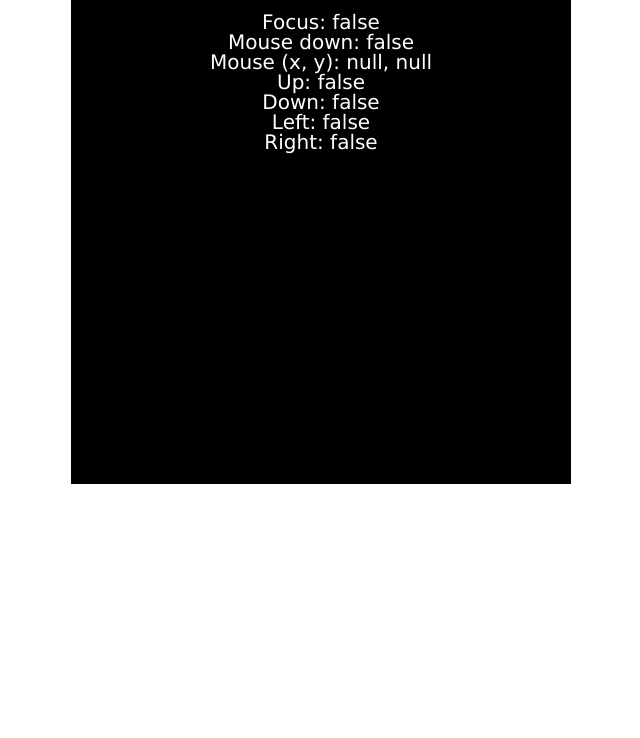
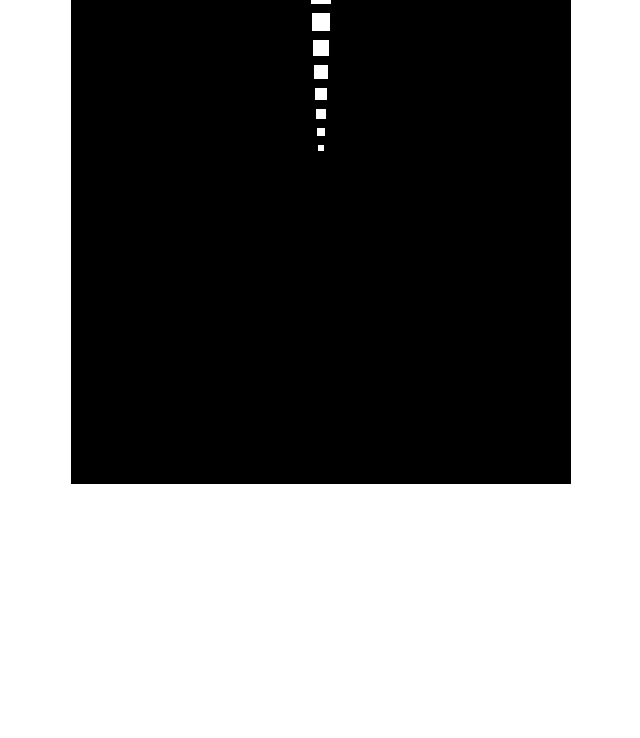
Before and after one commit to dioxbow/snake-battle, a plain HTML site: page index.html in a window 1280 px wide. Shown: the part 62-800 px from the top of the page, without its empty margins (319-959 px from the left). Drawn offline with Linux system fonts and the light colour scheme.

Commit message:
implemented basic player snake

```diff
--- a/index.html
+++ b/index.html
@@ -12,6 +12,7 @@
 
 <script type="text/javascript" src="js/jquery/jquery-1.11.3.min.js"></script>
 <script type="text/javascript" src="js/input_manager.js"></script>
+<script type="text/javascript" src="js/segment.js"></script>
 <script type="text/javascript" src="js/application.js"></script>
 
 </body>
--- a/js/application.js
+++ b/js/application.js
@@ -1,5 +1,7 @@
 var WIDTH, HEIGHT;
 var canvas, ctx;
+var input;
+var player;
 
 function main() {
 	WIDTH = 500;
@@ -9,12 +11,23 @@ function main() {
 	canvas.width = WIDTH;
 	canvas.height = HEIGHT;
 	ctx = canvas.getContext("2d");
-	input = new InputManager();
 
 	init();
 }
 
 function init() {
+	input = new InputManager();
+
+	player = [];
+	player.push(new Segment(WIDTH/2-10, HEIGHT/2-10, "player", 20, 0, 1));
+	player.push(new Segment(WIDTH/2-9, HEIGHT/2-10, "player", 18, 0, 1));
+	player.push(new Segment(WIDTH/2-8, HEIGHT/2-10, "player", 16, 0, 1));
+	player.push(new Segment(WIDTH/2-7, HEIGHT/2-10, "player", 14, 0, 1));
+	player.push(new Segment(WIDTH/2-6, HEIGHT/2-10, "player", 12, 0, 1));
+	player.push(new Segment(WIDTH/2-5, HEIGHT/2-10, "player", 10, 0, 1));
+	player.push(new Segment(WIDTH/2-4, HEIGHT/2-10, "player", 8, 0, 1));
+	player.push(new Segment(WIDTH/2-3, HEIGHT/2-10, "player", 6, 0, 1));
+
 	window.requestAnimationFrame(loop);
 }
 
@@ -24,23 +37,21 @@ function loop() {
 	window.requestAnimationFrame(loop);
 }
 
-function update() {}
+function update() {
+	//player[0].updateTail(input.getMouse("x"), input.getMouse("y"), 0);
+	player[0].updateHead();
+	for (var i = 1; i < player.length; i++) {
+		player[i].updateTail(player[i-1].x, player[i-1].y, player[i-1].getSize());
+	}
+}
 
 function draw() {
 	ctx.fillRect(0, 0, WIDTH, HEIGHT);
 	ctx.save();
 
-	ctx.fillStyle = "#ffffff";
-	ctx.font = "20px Verdana, sans-serif";
-	ctx.textAlign = "center";
-	ctx.textBaseline = "middle";
-	ctx.fillText("Focus: " + input.getFocus(), WIDTH/2, 40);
-	ctx.fillText("Mouse down: " + input.getMouse("down"), WIDTH/2, 60);
-	ctx.fillText("Mouse (x, y): " + input.getMouse("x") +  ", " + input.getMouse("y"), WIDTH/2, 80);
-	ctx.fillText("Up: " + input.getKey("up"), WIDTH/2, 100);
-	ctx.fillText("Down: " + input.getKey("down"), WIDTH/2, 120);
-	ctx.fillText("Left: " + input.getKey("left"), WIDTH/2, 140);
-	ctx.fillText("Right: " + input.getKey("right"), WIDTH/2, 160);
+	for (var i = 0; i < player.length; i++) {
+		player[i].draw();
+	}
 
 	ctx.restore();
 }
--- a/js/input_manager.js
+++ b/js/input_manager.js
@@ -1,9 +1,8 @@
 function InputManager() {
-
-	var focus = false;
-	var mouse = {down: false, x: null, y: null};
-	var keystate = {};
-	var keys = {
+	var _focus = false;
+	var _mouse = {down: false, x: null, y: null};
+	var _keystate = {};
+	var _keys = {
 		backspace:8,
 		tab:9,
 		enter:13,
@@ -55,43 +54,41 @@ function InputManager() {
 	$(function() {
 		$(document)
 			.mouseup(function() {
-				mouse.down = false;
+				_mouse.down = false;
 			}).mousemove(function(event) {
-				mouse.x = event.clientX - canvas.getBoundingClientRect().left;
-				mouse.y = event.clientY - canvas.getBoundingClientRect().top;
+				_mouse.x = event.clientX - canvas.getBoundingClientRect().left;
+				_mouse.y = event.clientY - canvas.getBoundingClientRect().top;
 			}).mousedown(function(event) {
-				focus = true;
-				mouse.down = true;
-				mouse.x = event.clientX;
-				mouse.y = event.clientY;
-				keystate = {};
+				_focus = true;
+				_mouse.down = true;
+				_mouse.x = event.clientX;
+				_mouse.y = event.clientY;
+				_keystate = {};
 			}).keydown(function(event) {
-				keystate[event.keyCode] = true;
+				_keystate[event.keyCode] = true;
 			}).keyup(function(event) {
-				delete keystate[event.keyCode];
+				delete _keystate[event.keyCode];
 			});
 		$(window)
 			.blur(function() {
-				focus = false;
-				mouse.down = false;
-				keystate = {};
+				_focus = false;
+				_mouse.down = false;
+				_keystate = {};
 			}).focus(function() {
-				focus = true;
+				_focus = true;
 			});
-
 	})
 
 	this.getKey = function(keyName) {
-		if (keystate[keys[keyName]]) return keystate[keys[keyName]];
+		if (_keystate[_keys[keyName]]) return _keystate[_keys[keyName]];
 		else return false;
 	}
 
 	this.getMouse = function(attributeName) {
-		return mouse[attributeName];
+		return _mouse[attributeName];
 	}
 
 	this.getFocus = function() {
-		return focus;
+		return _focus;
 	}
-
 }
--- /dev/null
+++ b/js/segment.js
@@ -0,0 +1,91 @@
+function Segment(x, y, type, size, dir, speed) {
+	this.x = x;
+	this.y = y;
+
+	var _dir = dir;
+	var _dirMapArrow = {0: "up", 1: "right", 2: "down", 3: "left"};
+	var _dirMapWASD = {0: "w", 1: "d", 2: "s", 3: "a"};
+	var _speed = speed;
+	var _size = size;
+	var _color;
+
+	if (type == "player") {
+		_color = "#ffffff";
+	} else if (type == "enemy") {
+		_color = "#ff0000";
+	}
+
+	this.setSize = function(size) {
+		_size = size;
+	};
+
+	this.getSize = function() {
+		return _size;
+	};
+
+	this.updateHead = function() {
+		if (!input.getKey(_dirMapArrow[_dir]) && !input.getKey(_dirMapWASD[_dir])) {
+			if (input.getKey("up") || input.getKey("w")) _dir = 0;
+			else if (input.getKey("right") || input.getKey("d")) _dir = 1;
+			else if (input.getKey("down") || input.getKey("s")) _dir = 2;
+			else if (input.getKey("left") || input.getKey("a")) _dir = 3;
+		}
+		var x0 = this.x + _size/2;
+		var y0 = this.y + _size/2;
+		var x1;
+		var y1;
+		if (_dir == 0) {
+			x1 = x0;
+			y1 = 0;
+		}
+		else if (_dir == 1) {
+			x1 = WIDTH;
+			y1 = y0;
+		}
+		else if (_dir == 2) {
+			x1 = x0;
+			y1 = HEIGHT;
+		}
+		else if (_dir == 3) {
+			x1 = 0;
+			y1 = y0;
+		}
+
+		var theta = Math.atan2((y1 - y0), (x1 - x0))
+		var xvel = _speed * Math.cos(theta);
+		var yvel = _speed * Math.sin(theta);
+		this.x += xvel;
+		this.y += yvel;
+
+		if (this.x > WIDTH - _size) this.x = WIDTH - _size;
+		if (this.x < 0) this.x = -0;
+		if (this.y > HEIGHT - _size) this.y = HEIGHT - _size;
+		if (this.y < 0) this.y = 0;
+	}
+
+	this.updateTail = function(xtarget, ytarget, targetSize) {
+		xtarget += targetSize/2;
+		ytarget += targetSize/2;
+		var x0 = this.x + _size/2;
+		var y0 = this.y + _size/2;
+		var theta = Math.atan2((ytarget - y0), (xtarget - x0))
+		var xvel = _speed * Math.cos(theta);
+		var yvel = _speed * Math.sin(theta);
+		if (Math.sqrt(Math.pow(xtarget-x0,2) + Math.pow(ytarget-y0,2)) >= 10+(_size+targetSize)/2) {
+			this.x += xvel;
+			this.y += yvel;
+		}
+
+		if (this.x > WIDTH - _size) this.x = WIDTH - _size;
+		if (this.x < 0) this.x = -0;
+		if (this.y > HEIGHT - _size) this.y = HEIGHT - _size;
+		if (this.y < 0) this.y = 0;
+	};
+
+	this.draw = function() {
+		ctx.save();
+		ctx.fillStyle = _color;
+		ctx.fillRect(this.x, this.y, _size, _size);
+		ctx.restore();
+	};
+}
```
